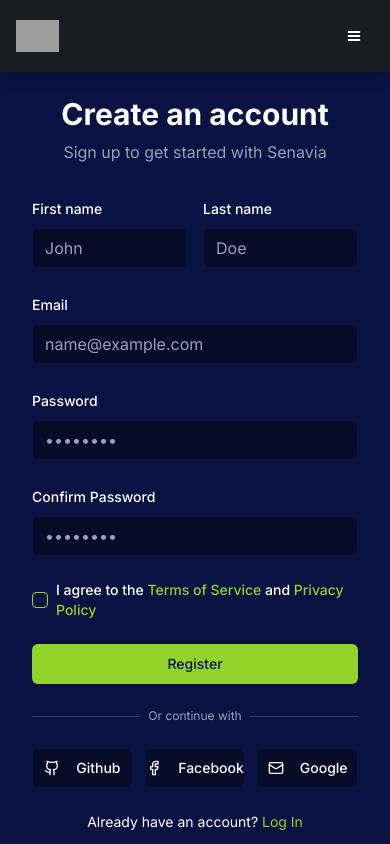
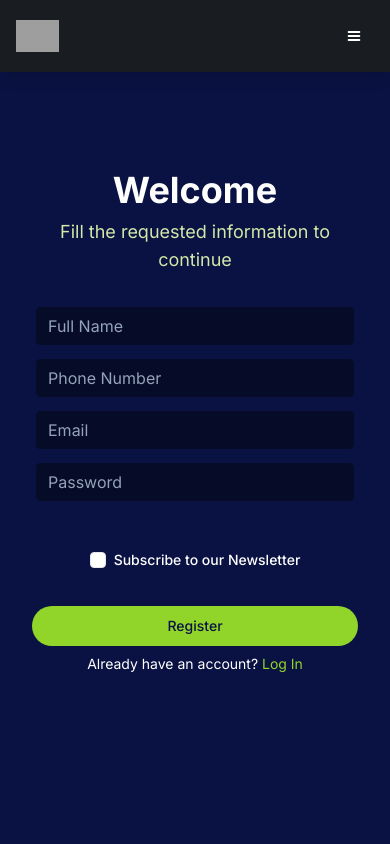
Before and after one commit to GregsonSC/test-delete, a Next.js app: page /register in a window 390 px wide. Shown: the top 844 px of the page. Built offline with nearby package versions, Linux system fonts and the light colour scheme; grey boxes are pictures that could not be loaded.

Commit message:
[UPDATE] Refactor Login and Register pages to include Navbar and enhance testimonials display. Also the design change according to the figma. Register is done, Login page WIP

```diff
--- a/presentation/pages/auth/login-page.tsx
+++ b/presentation/pages/auth/login-page.tsx
@@ -5,10 +5,10 @@ import { Input } from "@/components/ui/input";
 import { Label } from "@/components/ui/label";
 import { Checkbox } from "@/components/ui/checkbox";
 import { Button } from "@/presentation/atoms/button/button";
-import { Facebook, Github, Mail } from "lucide-react";
 import Link from "next/link";
 import Image from "next/image";
 import { Logo } from "@/presentation/atoms/logo/logo";
+import { Navbar } from "@/presentation/organisms/navbar/navbar";
 
 const testimonials = [
   {
@@ -45,121 +45,66 @@ export function LoginPage() {
   }, []);
 
   return (
+    <>
+    <Navbar/>
     <div className="flex min-h-screen bg-secondary">
       {/* Left side - Carousel */}
       <div className="hidden lg:block lg:w-1/2 relative bg-secondary-900">
           {/* Overlay with gradient */}
-        <div className="absolute inset-0 bg-gradient-to-r from-secondary to-secondary/80 z-10"></div>
-
-        {/* Background image */}
-        <div className="absolute inset-0">
-          <Image
-            src={testimonials[activeIndex].image || "/placeholder.svg"}
-            alt="Background"
-            fill
-            className="object-cover transition-opacity duration-1000"
-          />
-        </div>
-
+          <div className="absolute inset-0 bg-gradient-to-r from-[#0A1248] to-[#323A6E]"></div>
           {/* Content */}
-        <div className="absolute inset-0 flex flex-col justify-between z-20 p-12">
-          <div>
-            <Logo />
-          </div>
-
+          <div className="absolute inset-0 flex flex-col items-center justify-center z-20 p-12">
             <div className="space-y-6">
               <div className="space-y-2">
-              <h2 className="text-3xl font-bold text-white">Success Stories</h2>
+                <h2 className="text-3xl font-semibold text-white">Success Stories</h2>
                 <div className="w-12 h-1 bg-primary"></div>
               </div>
-
-            <blockquote className="text-xl italic text-white">
+              <div className="space-y-2">
+                <p className="text-white italic text-2xl mb-5">
                   "{testimonials[activeIndex].quote}"
-            </blockquote>
-
-            <div>
-              <div className="font-semibold text-white">{testimonials[activeIndex].author}</div>
-              <div className="text-gray-300">{testimonials[activeIndex].company}</div>
+                </p>
+                <h4 className="font-semibold text-xl">
+                  {testimonials[activeIndex].author}
+                </h4>
+                <p className="text-xl">{testimonials[activeIndex].company}</p>
               </div>
-
               <div className="flex space-x-2">
                 {testimonials.map((_, index) => (
                   <button
                     key={index}
                     onClick={() => setActiveIndex(index)}
-                  className={`w-3 h-3 rounded-full ${index === activeIndex ? "bg-primary" : "bg-gray-500"}`}
+                    className={`w-3 h-3 rounded-full ${
+                      index === activeIndex ? "bg-primary" : "bg-gray-500"
+                    }`}
                     aria-label={`Go to slide ${index + 1}`}
                   />
                 ))}
               </div>
             </div>
+          </div>
+        </div>
+      {/* Right side - Login form */}
+      <div className="w-full lg:w-1/2 flex items-center justify-center p-8">
+        <div className="max-w-md w-full">
 
-          <div className="text-sm text-gray-300">
-            © {new Date().getFullYear()} Senavia Corp. All rights reserved.
+          <div className="text-center mb-8">
+            <h1 className="text-4xl font-bold mb-2">Welcome back</h1>
+            <p className="text-[#D3E8A9] text-lg">Sign in to your account to continue</p>
+          </div>
+
+          <div className=" items-center justify-center">
+            <div className=" flex flex-col items-center justify-center mb-9">
+              <div className="space-y-2 w-80 h-10 mb-3">
+                <Input id="email" type="email" placeholder="Email" />
+              </div>
+              <div className="space-y-2 w-80 h-10 mb-3">
+                <Input id="password" type="password" placeholder="Password" />
               </div>
             </div>
           </div>
+          <div className="space-y-6">
 
-      {/* Right side - Login form */}
-      <div className="w-full lg:w-1/2 flex items-center justify-center p-8">
-        <div className="max-w-md w-full">
-          <div className="lg:hidden mb-8">
-            <Logo />
-          </div>
-
-          <div className="text-center mb-8">
-            <h1 className="text-3xl font-bold mb-2">Welcome back</h1>
-            <p className="text-muted-foreground">Sign in to your account to continue</p>
-          </div>
-
-          <div className="space-y-6">
-            <div className="space-y-2">
-              <Label htmlFor="email">Email</Label>
-              <Input id="email" type="email" placeholder="name@example.com" />
-            </div>
-
-            <div className="space-y-2">
-              <div className="flex justify-between items-center">
-                <Label htmlFor="password">Password</Label>
-                <Link href="/forgot-password" className="text-xs text-primary hover:underline">
-                  Forgot password?
-                </Link>
-              </div>
-              <Input id="password" type="password" placeholder="••••••••" />
-            </div>
-
-            <div className="flex items-center space-x-2">
-              <Checkbox id="remember" />
-              <Label htmlFor="remember" className="text-sm">
-                Remember me
-              </Label>
-            </div>
-
-            <Button className="w-full bg-primary text-secondary hover:bg-primary/90">Log In</Button>
-
-            <div className="relative">
-              <div className="absolute inset-0 flex items-center">
-                <div className="w-full border-t border-gray-700"></div>
-              </div>
-              <div className="relative flex justify-center text-xs">
-                <span className="px-2 bg-secondary text-muted-foreground">Or continue with</span>
-              </div>
-            </div>
-
-            <div className="grid grid-cols-3 gap-3">
-              <Button variant="outline" className="w-full">
-                <Github className="h-4 w-4 mr-2" />
-                Github
-              </Button>
-              <Button variant="outline" className="w-full">
-                <Facebook className="h-4 w-4 mr-2" />
-                Facebook
-              </Button>
-              <Button variant="outline" className="w-full">
-                <Mail className="h-4 w-4 mr-2" />
-                Google
-              </Button>
-            </div>
+            <Button className="w-full bg-primary text-secondary hover:bg-primary/90 rounded-full">Log In</Button>
 
             <div className="text-center text-sm">
               Don't have an account?{" "}
@@ -171,5 +116,6 @@ export function LoginPage() {
         </div>
       </div>
     </div>
+    </>
   );
 }
--- a/presentation/pages/auth/register-page.tsx
+++ b/presentation/pages/auth/register-page.tsx
@@ -5,29 +5,30 @@ import { Input } from "@/components/ui/input";
 import { Label } from "@/components/ui/label";
 import { Checkbox } from "@/components/ui/checkbox";
 import { Button } from "@/presentation/atoms/button/button";
-import { Facebook, Github, Mail } from "lucide-react";
 import Link from "next/link";
-import Image from "next/image";
-import { Logo } from "@/presentation/atoms/logo/logo";
-import { MainLayout } from "@/presentation/templates/main-layout";
+import { Navbar } from "@/presentation/organisms/navbar/navbar";
 
-const projects = [
+const testimonials = [
   {
-    title: "E-Commerce Redesign",
-    description:
-      "Increased conversion rate by 150% and average order value by 30% through strategic UX improvements.",
-    image: "/placeholder.svg?height=400&width=600&text=E-Commerce",
+    quote:
+      "Senavia transformed our online presence. Their team was professional, creative, and delivered beyond our expectations.",
+    author: "Sarah Johnson",
+    company: "Fashion Boutique Owner",
+    image: "/placeholder.svg?height=400&width=600&text=Project+1",
   },
   {
-    title: "SaaS Platform UI",
-    description: "Designed and developed a modern interface for a cloud-based software solution.",
-    image: "/placeholder.svg?height=400&width=600&text=SaaS+UI",
+    quote:
+      "The ROI from our marketing campaign was incredible. Senavia truly understands how to generate qualified leads that convert.",
+    author: "Michael Chen",
+    company: "SaaS Startup Founder",
+    image: "/placeholder.svg?height=400&width=600&text=Project+2",
   },
   {
-    title: "Mobile App Development",
-    description:
-      "Created a cross-platform mobile application with React Native for a fitness brand.",
-    image: "/placeholder.svg?height=400&width=600&text=Mobile+App",
+    quote:
+      "Working with Senavia on our rebrand was a game-changer. They captured our vision perfectly and translated it into a stunning brand identity.",
+    author: "Jessica Martinez",
+    company: "Marketing Director",
+    image: "/placeholder.svg?height=400&width=600&text=Project+3",
   },
 ];
 
@@ -36,143 +37,94 @@ export function RegisterPage() {
 
   useEffect(() => {
     const interval = setInterval(() => {
-      setActiveIndex((current) => (current + 1) % projects.length);
+      setActiveIndex((current) => (current + 1) % testimonials.length);
     }, 5000);
     return () => clearInterval(interval);
   }, []);
 
   return (
-    <MainLayout>
+    <>
+    <Navbar/>
       <div className="flex min-h-screen bg-secondary">
         {/* Left side - Carousel */}
         <div className="hidden lg:block lg:w-1/2 relative bg-secondary-900">
           {/* Overlay with gradient */}
-        <div className="absolute inset-0 bg-gradient-to-r from-secondary to-secondary/80 z-10"></div>
-
-        {/* Background image */}
-        <div className="absolute inset-0">
-          <Image
-            src={projects[activeIndex].image || "/placeholder.svg"}
-            alt="Background"
-            fill
-            className="object-cover transition-opacity duration-1000"
-          />
-        </div>
-
+          <div className="absolute inset-0 bg-gradient-to-r from-[#0A1248] to-[#323A6E]"></div>
           {/* Content */}
-        <div className="absolute inset-0 flex flex-col justify-between z-20 p-12">
-          <div>
-            <Logo />
-          </div>
-
+          <div className="absolute inset-0 flex flex-col items-center justify-center z-20 p-12">
             <div className="space-y-6">
               <div className="space-y-2">
-              <h2 className="text-3xl font-bold text-white">Success Stories</h2>
+                <h2 className="text-3xl font-semibold text-white">Success Stories</h2>
                 <div className="w-12 h-1 bg-primary"></div>
               </div>
-
               <div className="space-y-2">
-              <p className="text-gray-300">"{projects[activeIndex].description}"</p>
+                <p className="text-white italic text-2xl mb-5">
+                  "{testimonials[activeIndex].quote}"
+                </p>
+                <h4 className="font-semibold text-xl">
+                  {testimonials[activeIndex].author}
+                </h4>
+                <p className="text-xl">{testimonials[activeIndex].company}</p>
               </div>
-
               <div className="flex space-x-2">
-              {projects.map((_, index) => (
+                {testimonials.map((_, index) => (
                   <button
                     key={index}
                     onClick={() => setActiveIndex(index)}
-                  className={`w-3 h-3 rounded-full ${index === activeIndex ? "bg-primary" : "bg-gray-500"}`}
+                    className={`w-3 h-3 rounded-full ${
+                      index === activeIndex ? "bg-primary" : "bg-gray-500"
+                    }`}
                     aria-label={`Go to slide ${index + 1}`}
                   />
                 ))}
               </div>
             </div>
-
-          <div className="text-sm text-gray-300">
-            © {new Date().getFullYear()} Senavia Corp. All rights reserved.
           </div>
         </div>
-      </div>
+
 
       {/* Right side - Register form */}
       <div className="w-full lg:w-1/2 flex items-center justify-center p-8">
         <div className="max-w-md w-full">
-          <div className="lg:hidden mb-8">
-            <Logo />
+
+          <div className="text-center mb-8">
+            <h1 className="text-4xl font-bold mb-2">Welcome</h1>
+            <p className="text-lg text-[#D3E8A9]">Fill the requested information to continue</p>
           </div>
 
-          <div className="text-center mb-8">
-            <h1 className="text-3xl font-bold mb-2">Create an account</h1>
-            <p className="text-muted-foreground">Sign up to get started with Senavia</p>
+          <div className=" items-center justify-center">
+
+          <div className=" flex flex-col items-center justify-center mb-9">
+            <div className="space-y-2 w-80 h-10 mb-3">
+              <Input id="full-name" type="full-name" placeholder="Full Name" />
             </div>
 
-          <div className="space-y-6">
-            <div className="grid grid-cols-2 gap-4">
-              <div className="space-y-2">
-                <Label htmlFor="first-name">First name</Label>
-                <Input id="first-name" placeholder="John" />
+            <div className="space-y-2 w-80 h-10 mb-3">
+              <Input id="phone" type="phone" placeholder="Phone Number"/>
             </div>
-              <div className="space-y-2">
-                <Label htmlFor="last-name">Last name</Label>
-                <Input id="last-name" placeholder="Doe" />
+
+            <div className="space-y-2 w-80 h-10 mb-3">
+              <Input id="email" type="email" placeholder="Email" />
+            </div>
+
+            <div className="space-y-2 w-80 h-10 mb-3">
+              <Input id="password" type="password" placeholder="Password" />
             </div>
           </div>
 
-            <div className="space-y-2">
-              <Label htmlFor="email">Email</Label>
-              <Input id="email" type="email" placeholder="name@example.com" />
-            </div>
-
-            <div className="space-y-2">
-              <Label htmlFor="password">Password</Label>
-              <Input id="password" type="password" placeholder="••••••••" />
-            </div>
-
-            <div className="space-y-2">
-              <Label htmlFor="confirm-password">Confirm Password</Label>
-              <Input id="confirm-password" type="password" placeholder="••••••••" />
-            </div>
-
+          <div className="flex justify-center mb-9">
             <div className="flex items-center space-x-2">
-              <Checkbox id="terms" />
-              <Label htmlFor="terms" className="text-sm">
-                I agree to the{" "}
-                <Link href="/terms" className="text-primary hover:underline">
-                  Terms of Service
-                </Link>{" "}
-                and{" "}
-                <Link href="/privacy" className="text-primary hover:underline">
-                  Privacy Policy
-                </Link>
+              <Checkbox id="Newsletter" className="bg-white border-[#E5E7EB]" />
+              {/* Asocia el label al checkbox para accesibilidad */}
+              <Label htmlFor="Newsletter" className="text-sm">
+                Subscribe to our Newsletter
               </Label>
-            </div>
-
-            <Button className="w-full bg-primary text-secondary hover:bg-primary/90">
-              Register
-            </Button>
-
-            <div className="relative">
-              <div className="absolute inset-0 flex items-center">
-                <div className="w-full border-t border-gray-700"></div>
-              </div>
-              <div className="relative flex justify-center text-xs">
-                <span className="px-2 bg-secondary text-muted-foreground">Or continue with</span>
             </div>
         </div>
 
-            <div className="grid grid-cols-3 gap-3">
-              <Button variant="outline" className="w-full">
-                <Github className="h-4 w-4 mr-2" />
-                Github
+            <Button className="w-full bg-primary text-secondary hover:bg-primary/90 rounded-full mb-2">
+              Register
             </Button>
-              <Button variant="outline" className="w-full">
-                <Facebook className="h-4 w-4 mr-2" />
-                Facebook
-              </Button>
-              <Button variant="outline" className="w-full">
-                <Mail className="h-4 w-4 mr-2" />
-                Google
-              </Button>
-            </div>
 
             <div className="text-center text-sm">
               Already have an account?{" "}
@@ -184,6 +136,7 @@ export function RegisterPage() {
         </div>
       </div>
     </div>
-    </MainLayout>
+    </>
   );
+
 }
```
Lines whose indentation alone changed are shown as unchanged.
